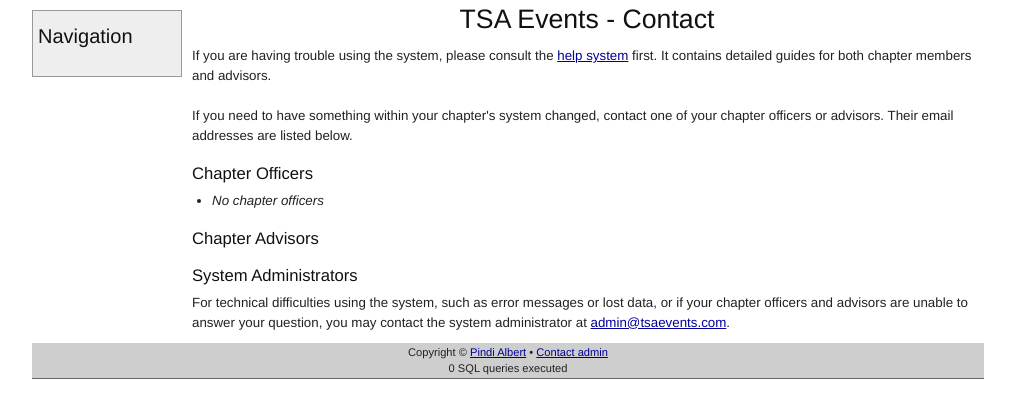
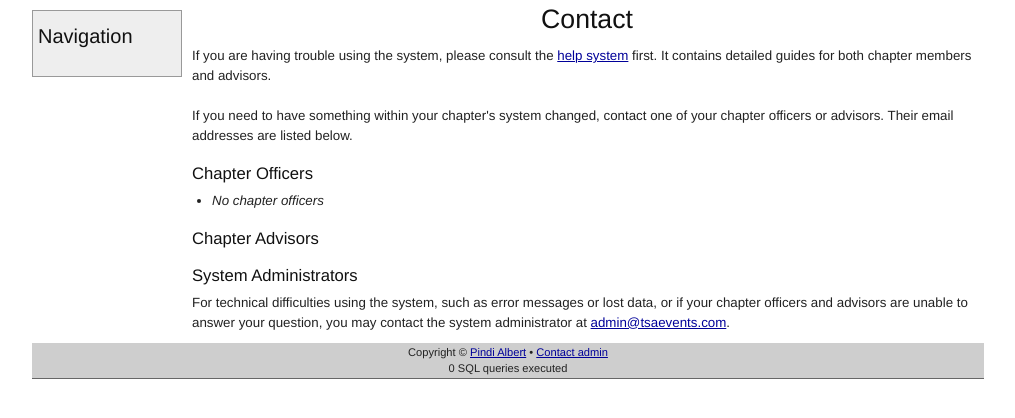
Before and after one commit to pindia/tsaevents, a Python web app: template templates/contact.mako in a window 1280 px wide. Shown: the part 41-459 px from the top of the page, without its empty margins (133-1148 px from the left). Run offline with Mako, Linux system fonts and the light colour scheme; the template is opened without the code that fills it, so the values that code supplies are empty; some libraries are stand-ins or nearby versions.

Commit message:
remove redundant "TSA Events" header at the top of each page

```diff
--- a/templates/base.mako
+++ b/templates/base.mako
@@ -63,7 +63,7 @@
 </div>
 
 <div id="body" class="span-20 last" align="center">
-  <h1>TSA Events - ${self.title()}</h1>
+  <h1>${self.title()}</h1>
   % if messages:
     % for message in messages:
       <div align="center" class="${'error' if message.startswith('Error:') else 'info'}">
```
